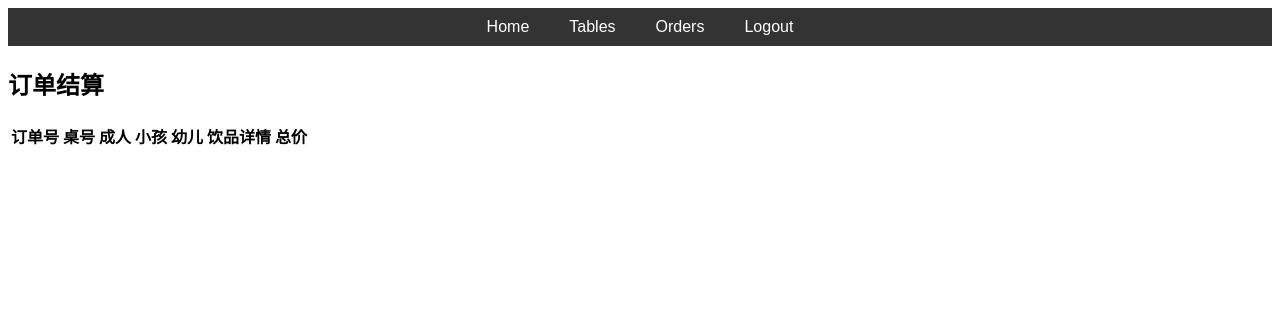
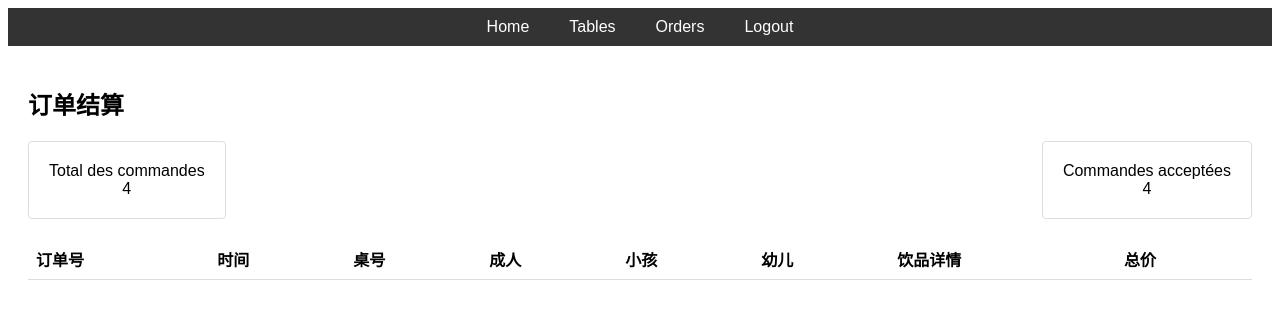
Before and after one commit to ja99ovo/restaurant, a Django app: page /cashier_summary/ in a window 1280 px wide. Shown: the top 319 px of the page. Run offline with Django 5.2, Linux system fonts and the light colour scheme; a user stored in the database is signed in; tables that the repository leaves empty hold one stand-in row (values such as "Sample post"); lists and menus that the app fills with data are empty.

Commit message:
结算2.0

```diff
--- a/restaurant/forms.py
+++ b/restaurant/forms.py
@@ -1,9 +1,11 @@
 from django import forms
 from .models import Table, Order, Order_item, Boisson
 from .models import Category, Boisson
+from django.db import models
 from django.contrib.auth.forms import AuthenticationForm
 
 class New_order_form(forms.Form):
+    created_at = models.DateTimeField(auto_now_add=True)  # 添加时间戳字段
     adults = forms.IntegerField(label='adults', initial=0, widget=forms.HiddenInput())
     kids = forms.IntegerField(label='kids', initial=0, widget=forms.HiddenInput())
     toddlers = forms.IntegerField(label='toddlers', initial=0, widget=forms.HiddenInput())
--- a/restaurant/templates/restaurant/add_order_item.html
+++ b/restaurant/templates/restaurant/add_order_item.html
@@ -1,7 +1,8 @@
 {% extends "base.html" %}
 {% block content %}
 <!DOCTYPE html>
-<html lang="zh">
+    <html lang="en">
+    </html>
 <head>
     <meta charset="UTF-8">
     <title>Ajouter une commande</title>
--- a/restaurant/templates/restaurant/base.html
+++ b/restaurant/templates/restaurant/base.html
@@ -56,7 +56,7 @@
             <ul>
                 <li><a href="/">Home</a></li>
                 <li><a href="{% url 'table_list' %}">Tables</a></li>
-                <li><a href="{% url 'add_order_item' %}">Orders</a></li>
+                <li><a href="{% url 'cashier_summary' %}">Orders</a></li>
                 <!-- 其他链接 -->
                 <li>
                     <form action="{% url 'logout' %}" method="post">
--- a/restaurant/templates/restaurant/cashier_summary.html
+++ b/restaurant/templates/restaurant/cashier_summary.html
@@ -1,11 +1,29 @@
 {% extends "restaurant/base.html" %}
 {% block content %}
+{% load static %}
+<link rel="stylesheet" href="{% static 'css/pay.css' %}">
+
+<div class="sales-dashboard">
     <h2>订单结算</h2>
 
-<table>
+    <div class="summary-panel">
+        <!-- 概览面板内容 -->
+        <div class="summary-box">
+            <div>Total des commandes</div>
+            <div>4</div>
+        </div>
+        <div class="summary-box">
+            <div>Commandes acceptées</div>
+            <div>4</div>
+        </div>
+        <!-- ... 其他统计数据框 ... -->
+    </div>
+
+    <table class="orders-table">
       <thead>
           <tr>
               <th>订单号</th>
+              <th>时间</th>
               <th>桌号</th>
               <th>成人</th>
               <th>小孩</th>
@@ -18,6 +36,7 @@
           {% for order in orders %}
           <tr>
               <td>{{ order.id }}</td>
+              <td>{{ order.created_at|date:"d M Y à H:i" }}</td>
               <td>{{ order.table.name }}</td>
               <td>{{ order.adults }}</td>
               <td>{{ order.kids }}</td>
@@ -32,5 +51,20 @@
           {% endfor %}
       </tbody>
   </table>
+</div>
+
+<script>
+// 每隔一段时间（比如30秒）检查新订单
+setInterval(function() {
+  fetch("{% url 'cashier_summary' %}")  // 用于检查新订单的URL
+    .then(response => response.text())
+    .then(html => {
+      // 如果页面内容发生变化，重新加载页面
+      if (document.body.innerHTML !== html) {
+        window.location.reload();
+      }
+    });
+}, 30000);  // 30秒检查一次
+</script>
 
 {% endblock %}
--- a/restaurant/views.py
+++ b/restaurant/views.py
@@ -36,8 +36,6 @@ def base(request):
 def table_detail(request, table_id):
     pass
 
-def cashier_summary(request):
-    pass
 
 @login_required(redirect_field_name="login")
 def add_order_item(request):
@@ -147,10 +145,17 @@ def cashier_summary(request):
 
     # 计算每个订单的总价和其他统计数据
     for order in active_orders:
-        order.total_price = sum(item.boisson.prix * item.quantity for item in order.order_item_set.all())
-        # 可以添加其他统计数据
+        # 饮品价格
+        boisson_total = sum(item.boisson.prix * item.quantity for item in order.order_item_set.all())
+        # 人数价格
+        prix_person = (Decimal(order.adults) * Decimal('15.8') +
+                       Decimal(order.kids) * Decimal('12.8') +
+                       Decimal(order.toddlers) * Decimal('9.8'))
+        # 总价
+        order.total_price = boisson_total + prix_person
 
     return render(request, 'restaurant/cashier_summary.html', {'orders': active_orders})
+
 
 
 def login_view(request):
--- /dev/null
+++ b/static/css/pay.css
@@ -0,0 +1,40 @@
+/* 主体布局 */
+.sales-dashboard {
+    padding: 20px;
+  }
+
+  /* 概览面板 */
+  .summary-panel {
+    display: flex;
+    justify-content: space-between;
+    margin-bottom: 20px;
+  }
+
+  .summary-box {
+    text-align: center;
+    padding: 20px;
+    border: 1px solid #ddd;
+    border-radius: 4px;
+  }
+
+  /* 订单列表 */
+  .orders-table {
+    width: 100%;
+    border-collapse: collapse;
+  }
+
+  .orders-table th, .orders-table td {
+    text-align: left;
+    padding: 8px;
+    border-bottom: 1px solid #ddd;
+  }
+
+  /* 按钮样式 */
+  .button-primary {
+    padding: 8px 15px;
+    color: #fff;
+    background-color: #007bff;
+    border: none;
+    border-radius: 4px;
+    cursor: pointer;
+  }
```
Lines whose indentation alone changed are shown as unchanged.
